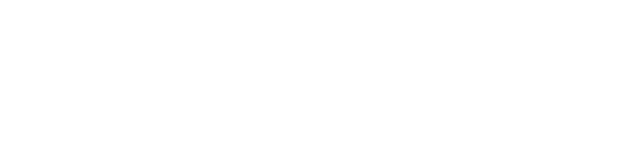
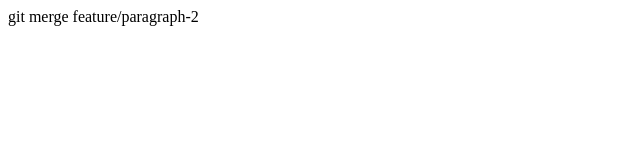
Before and after one commit to la1zer/politech, a plain HTML site: page tren.html in a window 1280 px wide. Shown: the whole page, without its empty margins (0-640 px from the left). Drawn offline with Linux system fonts and the light colour scheme.

Commit message:
commut 1

```diff
--- a/tren.html
+++ b/tren.html
@@ -7,3 +7,4 @@
 <body>
 </body>
 </html>
+git merge feature/paragraph-2
```
Also changed, not shown: эвер.jpg (added).
